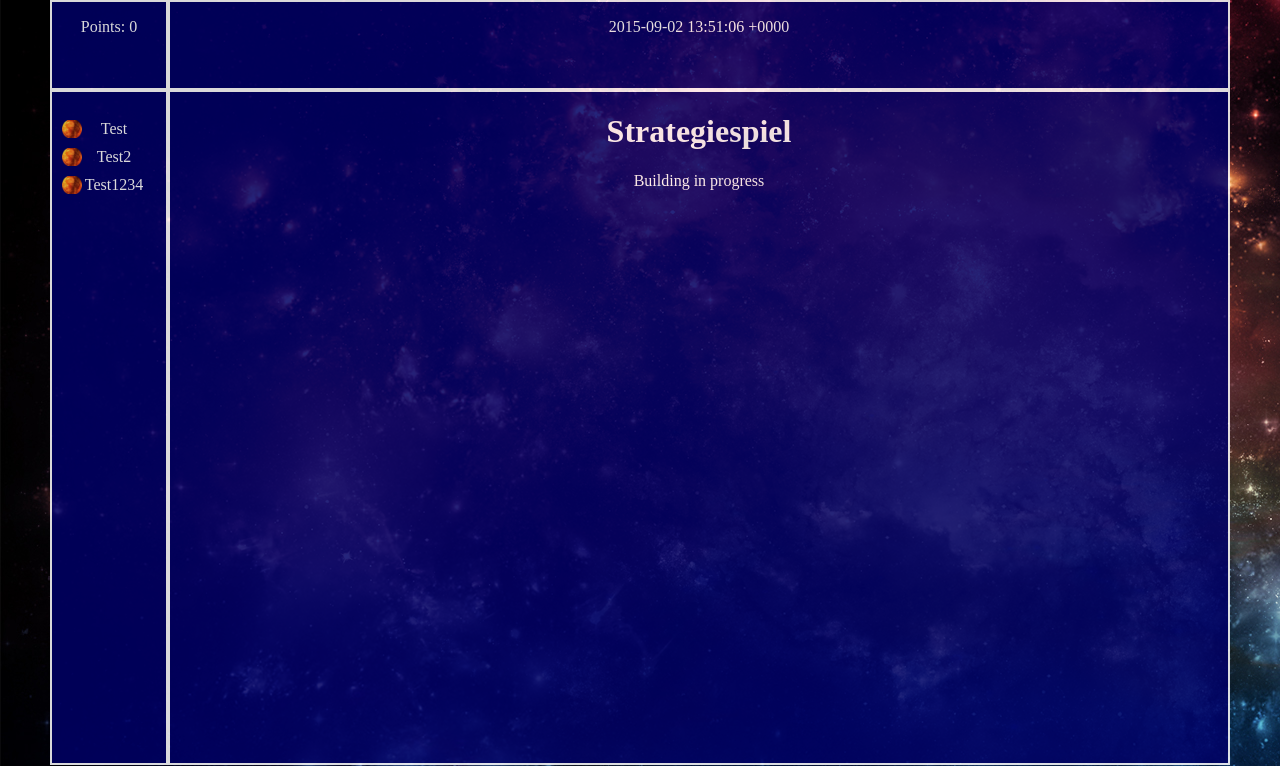
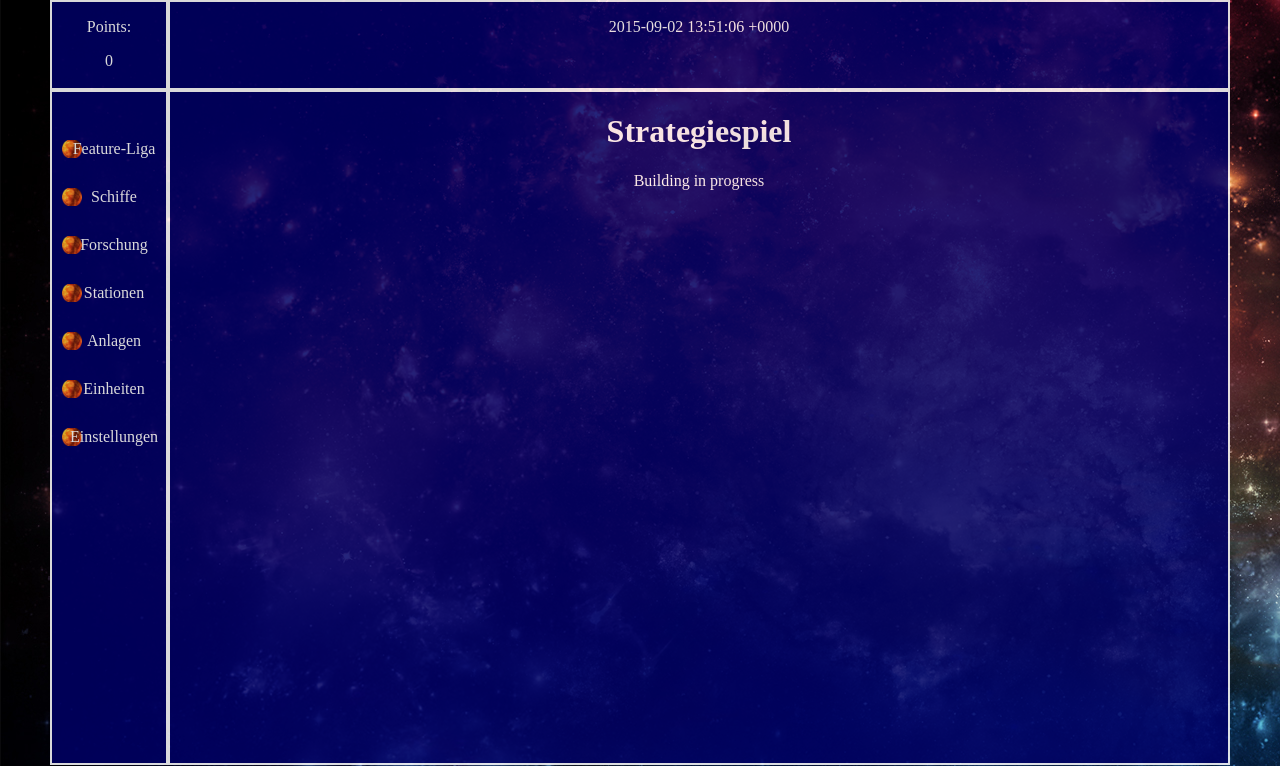
Before and after one commit to OsnaCS/dbp-game, a Rails app: page / in a window 1280 px wide. Shown: the part 160-926 px from the top of the page. Run offline with Rails 7, Linux system fonts and the light colour scheme; the visitor is signed in with stand-in values (Sample User, id 1); style sheets or scripts are compiled from the project's sources; parts of the project's set-up code (start-up, migrations or seed data) failed here and were passed over; some libraries are stand-ins or nearby versions.

Commit message:
style fixes

```diff
--- a/app/assets/stylesheets/application.css
+++ b/app/assets/stylesheets/application.css
@@ -39,7 +39,7 @@ ul li {
     background-repeat: no-repeat;
     background-position: 0px center;
     background-size: 20px 20px;
-    margin: 10px 0 0 10px;
+    margin: 30px 0 0 10px;
 }
 
 /** DIV - Settings**/
--- a/app/views/layouts/application.html.erb
+++ b/app/views/layouts/application.html.erb
@@ -13,7 +13,8 @@
 			<% if user_signed_in? %>
 				<p style="font-size: 55%"><%= current_user.email %></p><br>
 				<img id="user_icon" src="https://bloggermymaze.files.wordpress.com/2009/09/klassisch_quadratisch_mittig_600.jpg"><br>
-				<p style="font-size: 50%"><%= link_to('Logout', destroy_user_session_path, :method => :delete) %></p>
+				<p style="font-size: 50%; float: left; margin-right: 10px;"><%= link_to('Logout', destroy_user_session_path, :method => :delete) %></p>
+				<p style="font-size: 50%; float: left;"><%= link_to('Bild ändern', destroy_user_session_path, :method => :delete) %></p>
 			<% else %>
 				<p><%= link_to('Register', new_user_registration_path) %></p><br>
 				<p><%= link_to('Log in', new_user_session_path) %></p>
@@ -27,7 +28,8 @@
 	<div id="mid">
 		<div id="ranking" class="content">
 			<% if user_signed_in? %>
-				<p>Points: 0</p>
+				<p>Points: </p>
+				<p>0</p>
 			<% else %>
 				<p>Not logged in</p>
 			<% end %>
@@ -41,9 +43,13 @@
 		<div id="menu" class="content">
 			<br>
 			<ul>
-				<li>Test</li>
-				<li>Test2</li>
-				<li>Test1234</li>
+				<li>Feature-Liga</li>
+				<li>Schiffe</li>
+				<li>Forschung</li>
+				<li>Stationen</li>
+				<li>Anlagen</li>
+				<li>Einheiten</li>
+				<li>Einstellungen</li>
 			</ul>
 		</div>
 		<div id="game" class="content">
```
